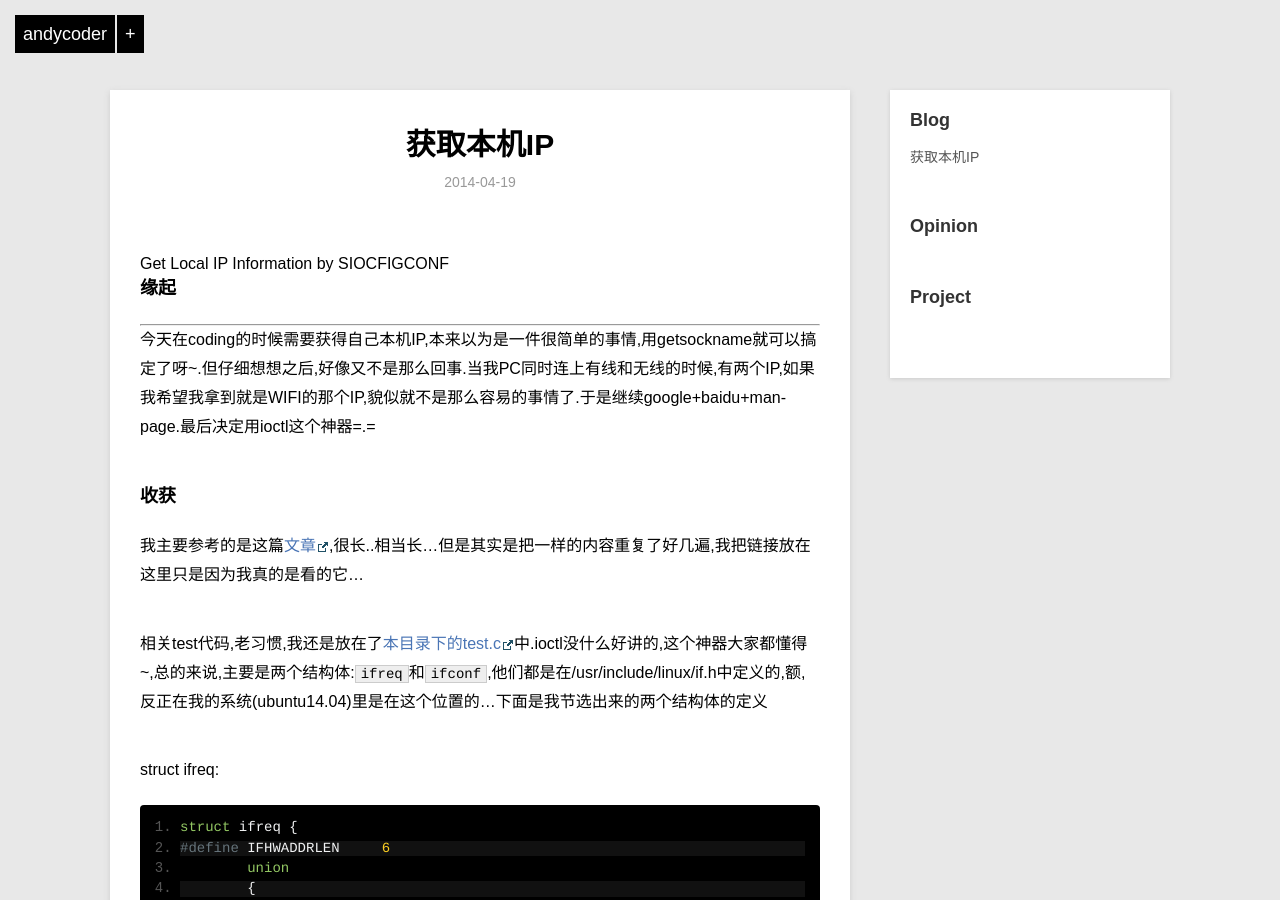
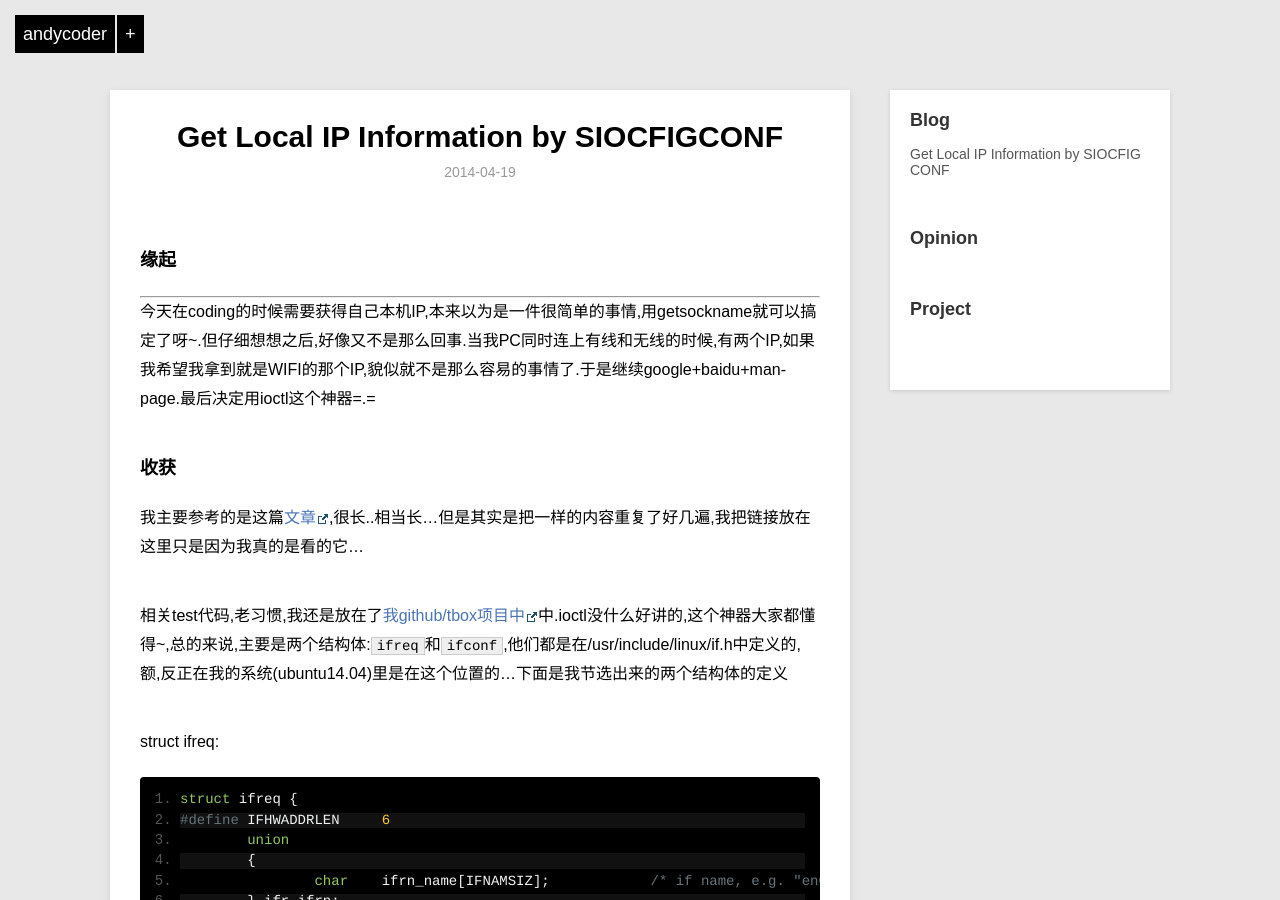
Before and after one commit to andycoder7/andycoder7.github.com, a Jekyll site: the page built from _posts/blog/2014-4-19-get-local-ips.md, in a window 1280 px wide and 900 px high. Built offline with Jekyll 4.4.1, drawn with Linux system fonts in a browser that asks for light colours; Markdown is read by kramdown in place of the engine named in the settings; comment, search, counter and statistics services are not loaded.

Commit message:
modify get local ip

```diff
--- a/_posts/blog/2014-4-19-get-local-ips.md
+++ b/_posts/blog/2014-4-19-get-local-ips.md
@@ -1,12 +1,8 @@
 ---
 layout: post
-title: 获取本机IP
+title: Get Local IP Information by SIOCFIGCONF
 category: blog
-description: 通过ioctl获取本机IP
 ---
-
-Get Local IP Information by SIOCFIGCONF
-===
 
 ###缘起
 
@@ -16,7 +12,7 @@ Get Local IP Information by SIOCFIGCONF
 ###收获
 我主要参考的是这篇[文章](http://zhumeng8337797.blog.163.com/blog/static/1007689142012311082638/),很长..相当长...但是其实是把一样的内容重复了好几遍,我把链接放在这里只是因为我真的是看的它...
 
-相关test代码,老习惯,我还是放在了[本目录下的test.c](test.c)中.ioctl没什么好讲的,这个神器大家都懂得~,总的来说,主要是两个结构体:`ifreq`和`ifconf`,他们都是在/usr/include/linux/if.h中定义的,额,反正在我的系统(ubuntu14.04)里是在这个位置的...下面是我节选出来的两个结构体的定义
+相关test代码,老习惯,我还是放在了[我github/tbox项目中](http://github.com/andycoder7/tbox/blob/master/get_local_ips/test.c)中.ioctl没什么好讲的,这个神器大家都懂得~,总的来说,主要是两个结构体:`ifreq`和`ifconf`,他们都是在/usr/include/linux/if.h中定义的,额,反正在我的系统(ubuntu14.04)里是在这个位置的...下面是我节选出来的两个结构体的定义
 
 struct ifreq:
 
```
